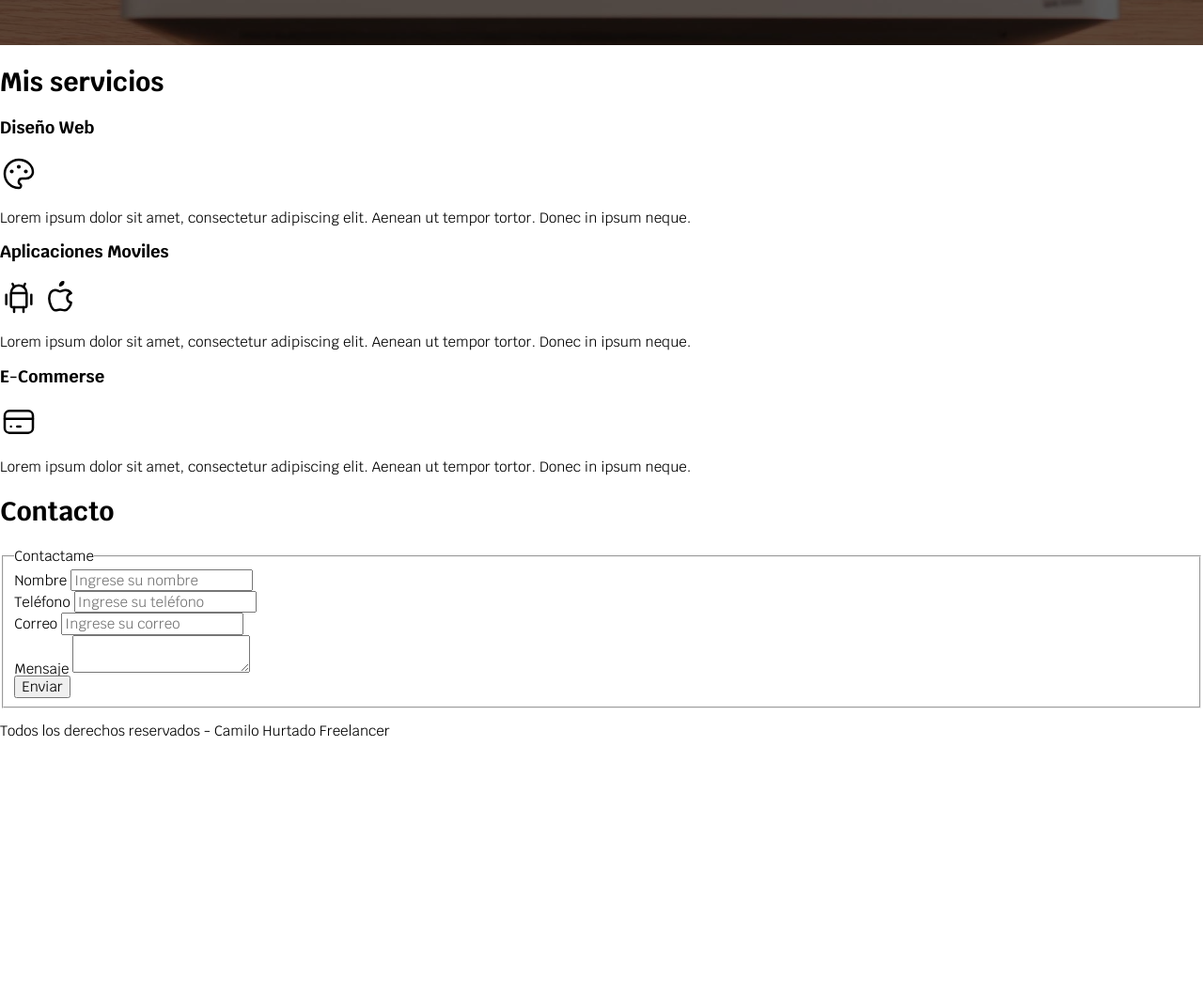
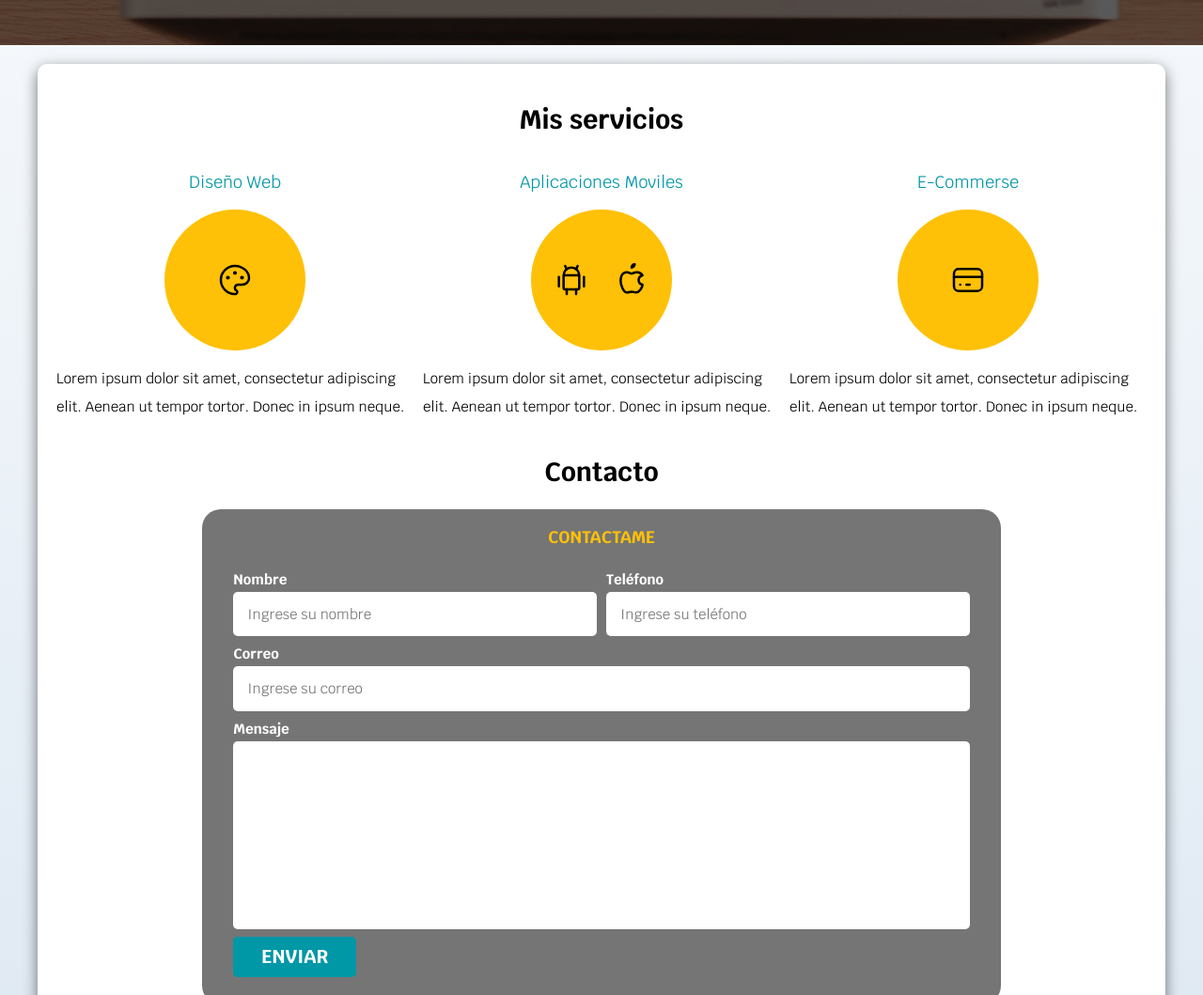
Before and after one commit to KmilOPhg/Desarrollo-Web-FullStack, a plain HTML site: page Freelancer/index.html in a window 1280 px wide. Shown: the part 540-1599 px from the top of the page at 94% size. Before the commit the page ends 1341 px from the top, so only its background shows below. Drawn offline with Linux system fonts and the light colour scheme.

Commit message:
Se terminó la primera pagina Freelancer

```diff
--- a/Freelancer/CSS/style.css
+++ b/Freelancer/CSS/style.css
@@ -4,6 +4,7 @@
     --primario: #FFC107;
     --secundario: #0097A7;
     --gris: #757575;
+    --grisClaro: #DFE9F3;
 }
 
 /* Hack para reiniciar el tamaño del rem: 1rem = 10px */
@@ -19,9 +20,11 @@ html {
 body {
     font-size: 15px;
     font-family: 'Krub', sans-serif;
+    background-image: linear-gradient(to top, var(--grisClaro) 0%, var(--blanco) 100%);
 }
 /* Fin hack */
 
+/* Globales */
 h1 {
     font-size: 3.8rem;
 }
@@ -32,6 +35,46 @@ h2 {
 
 h3 {
  font-size: 1.8rem;
+}
+
+h1,h2,h3 {
+    text-align: center;
+}
+/* Fin globales */
+
+.sombra {
+    -webkit-box-align: 0px 5px 15px 0px rgba(0,0,0,0.54);
+    -moz-box-shadow: 0px 5px 15px 0px rgba(0,0,0,0.54);
+    box-shadow: 0px 5px 15px 0px rgba(0,0,0,0.54);
+    background-color: var(--blanco);
+    padding: 2rem;
+    border-radius: 1rem;
+
+}
+
+.boton {
+    background-color: var(--secundario);
+    color: var(--blanco);
+    padding: 1rem 3rem;
+    text-decoration: none;
+    margin-top: 3rem;
+    font-size: 2rem;
+    text-transform: uppercase;
+    font-weight: bold;
+    border-radius: .5rem;
+    width: 90%;
+    text-align: center;
+    border: none;
+}
+
+.boton:hover{
+    cursor: pointer;
+}
+
+@media (min-width: 768px) {
+    .boton {
+        width: auto;
+    }
 }
 
 .titulo{
@@ -48,29 +91,29 @@ h3 {
     margin: 0 auto;
 }
 
-.boton {
-    background-color: var(--secundario);
-    color: var(--blanco);
-    padding: 1rem 3rem;
-    text-decoration: none;
-    margin-top: 3rem;
-    font-size: 2rem;
-    text-transform: uppercase;
-    font-weight: bold;
-    border-radius: .5rem;
-    width: 90%;
-    text-align: center;
+/* Utilidades */
+.w-small-100 { /* Width-small-100 se crea para hacer un nombre especifico de que se use en un dispositivo pequeño el 100% del espacio disponible*/
+    width: 100%;
 }
 @media (min-width: 768px) {
-    .boton {
+    .w-small-100 {
         width: auto;
     }
+}
+
+.flex {
+    display: flex;
+}
+
+.alinear-derecha {
+    justify-content: flex-start;
 }
 
 .nav-bg {
     background-color: var(--secundario);
 }
 
+/* Navegacion principal */
 .navegacion-principal {
     display: flex;
     flex-direction: column;
@@ -104,6 +147,7 @@ h3 {
     background-size: cover;
     height: 45rem;
     position: relative;
+    margin-bottom: 2rem;
 }
 
 .contenido-hero {
@@ -127,3 +171,108 @@ h3 {
     display: flex;
     align-items: flex-end;
 }
+
+/* Servicios */
+@media (min-width: 768px) {
+    .servicios {
+        display: grid;
+        grid-template-columns: repeat(3, 1fr);
+        column-gap: 1rem;
+    }
+}
+
+.servicio {
+    display: flex;
+    flex-direction: column;
+    align-items: center;
+}
+
+.servicio p {
+    line-height: 2;
+}
+
+.servicio h3 {
+    color: var(--secundario);
+    font-weight: normal;
+}
+
+.servicio .iconos {
+    height: 15rem;
+    width: 15rem;
+    background-color: var(--primario);
+    border-radius: 50%;
+
+    display: flex;
+    justify-content: space-evenly;
+    align-items: center;
+}
+
+/* Formulario contacto */
+.formulario {
+    background-color: var(--gris);
+    width: min(85rem, 100%);/* Utilizar el valor mas pequeño entre los dos valores que pongas*/
+    margin: 0 auto; /* Se usa esto para centrar cuando sea un block y el padre no sea un flex */
+    padding: 2rem;
+    border-radius: 2rem;
+}
+
+.formulario fieldset {
+    border: none;
+}
+
+.formulario legend {
+    text-align: center;
+    font-size: 1.8rem;
+    text-transform: uppercase;
+    font-weight: 700;
+    margin-bottom: 2rem;
+    color: var(--primario);
+}
+
+@media (min-width: 768px) {
+    .contenedor-campos {
+        display: grid;
+        grid-template-columns: repeat(2, 1fr);
+        grid-template-rows: auto auto 20rem;
+        column-gap: 1rem;
+    }
+
+    .campo:nth-child(3),
+    .campo:nth-child(4) { /* Seleccionar cual de los divs con la clase campo se quiere usar */
+        grid-column: 1/3;
+    }
+}
+
+.campo {
+    margin-bottom: 1rem;
+}
+
+.campo label {
+    color: var(--blanco);
+    font-weight: bold;
+    margin-bottom: .5rem;
+    display: block;
+}
+
+.input-text {
+    width: 100%;
+    border: none;
+    padding: 1.5rem;
+    border-radius: 1.5rem;
+}
+@media (min-width: 768px) {
+    .input-text {
+        border-radius: .5rem;
+    }
+}
+
+.campo  textarea {
+    height: 20rem;
+    overflow: scroll;
+    resize: none;
+}
+
+.footer {
+    text-align: center;
+    font-weight: bold;
+}
--- a/Freelancer/index.html
+++ b/Freelancer/index.html
@@ -42,12 +42,14 @@
         </div>
     </section>
 
-    <main>
+    <main class="contenedor sombra">
         <h2>Mis servicios</h2>
 
-        <section>
+        <div class="servicios">
+            <section class="servicio">
                 <h3>Diseño Web</h3>
 
+                <div class="iconos">
                     <svg xmlns="http://www.w3.org/2000/svg" class="icon icon-tabler icon-tabler-palette" width="40" height="40" viewBox="0 0 24 24" stroke-width="1.5" stroke="#000000" fill="none" stroke-linecap="round" stroke-linejoin="round">
                         <path stroke="none" d="M0 0h24v24H0z" fill="none"/>
                         <path d="M12 21a9 9 0 1 1 0 -18a9 8 0 0 1 9 8a4.5 4 0 0 1 -4.5 4h-2.5a2 2 0 0 0 -1 3.75a1.3 1.3 0 0 1 -1 2.25" />
@@ -55,14 +57,16 @@
                         <circle cx="12" cy="7.5" r=".5" fill="currentColor" />
                         <circle cx="16.5" cy="10.5" r=".5" fill="currentColor" />
                     </svg>
+                </div>
 
                 <p>Lorem ipsum dolor sit amet, consectetur adipiscing elit.
                 Aenean ut tempor tortor. Donec in ipsum neque.</p>
             </section>
 
-        <section>
+            <section class="servicio">
                 <h3>Aplicaciones Moviles</h3>
 
+                <div class="iconos">
                     <svg xmlns="http://www.w3.org/2000/svg" class="icon icon-tabler icon-tabler-brand-android" width="40" height="40" viewBox="0 0 24 24" stroke-width="1.5" stroke="#000000" fill="none" stroke-linecap="round" stroke-linejoin="round">
                         <path stroke="none" d="M0 0h24v24H0z" fill="none"/>
                         <line x1="4" y1="10" x2="4" y2="16" />
@@ -78,14 +82,16 @@
                         <path d="M9 7c-3 0 -4 3 -4 5.5c0 3 2 7.5 4 7.5c1.088 -.046 1.679 -.5 3 -.5c1.312 0 1.5 .5 3 .5s4 -3 4 -5c-.028 -.01 -2.472 -.403 -2.5 -3c-.019 -2.17 2.416 -2.954 2.5 -3c-1.023 -1.492 -2.951 -1.963 -3.5 -2c-1.433 -.111 -2.83 1 -3.5 1c-.68 0 -1.9 -1 -3 -1z" />
                         <path d="M12 4a2 2 0 0 0 2 -2a2 2 0 0 0 -2 2" />
                     </svg>
+                </div>
 
                 <p>Lorem ipsum dolor sit amet, consectetur adipiscing elit.
                 Aenean ut tempor tortor. Donec in ipsum neque.</p>
             </section>
 
-        <section>
+            <section class="servicio">
                 <h3>E-Commerse</h3>
 
+                <div class="iconos">
                     <svg xmlns="http://www.w3.org/2000/svg" class="icon icon-tabler icon-tabler-credit-card" width="40" height="40" viewBox="0 0 24 24" stroke-width="1.5" stroke="#000000" fill="none" stroke-linecap="round" stroke-linejoin="round">
                         <path stroke="none" d="M0 0h24v24H0z" fill="none"/>
                         <rect x="3" y="5" width="18" height="14" rx="3" />
@@ -93,47 +99,52 @@
                         <line x1="7" y1="15" x2="7.01" y2="15" />
                         <line x1="11" y1="15" x2="13" y2="15" />
                     </svg>
+                </div>
 
                 <p>Lorem ipsum dolor sit amet, consectetur adipiscing elit.
                 Aenean ut tempor tortor. Donec in ipsum neque.</p>
             </section>
-    </main>
+        </div> <!--Cierre de clase de servicios-->
+
 
         <section>
             <h2>Contacto</h2>
 
-        <form>
+            <form class="formulario">
                 <fieldset>
                     <legend>Contactame</legend>
 
-                <div>
+                    <div class="contenedor-campos">
+                        <div class="campo">
                             <label>Nombre</label>
-                    <input type="text" placeholder="Ingrese su nombre">
+                            <input class="input-text" type="text" placeholder="Ingrese su nombre">
                         </div>
 
-                <div>
+                        <div class="campo">
                             <label>Teléfono</label>
-                    <input type="tel" placeholder="Ingrese su teléfono">
+                            <input class="input-text" type="tel" placeholder="Ingrese su teléfono">
                         </div>
 
-                <div>
+                        <div class="campo">
                             <label>Correo</label>
-                    <input type="email" placeholder="Ingrese su correo">
+                            <input class="input-text" type="email" placeholder="Ingrese su correo">
                         </div>
 
-                <div>
+                        <div class="campo">
                             <label>Mensaje</label>
-                    <textarea></textarea>
+                            <textarea class="input-text"></textarea>
                         </div>
+                    </div> <!--contenedor campos-->
 
-                <div>
-                    <input type="submit" value="Enviar">
+                    <div class="alinear-derecha flex">
+                        <input class="boton w-small-100" type="submit" value="Enviar">
                     </div>
                 </fieldset>
             </form>
         </section>
+    </main>
 
-    <footer>
+    <footer class="footer">
         <p>Todos los derechos reservados - Camilo Hurtado Freelancer</p>
     </footer>
 </body>
```
Lines whose indentation alone changed are shown as unchanged.
